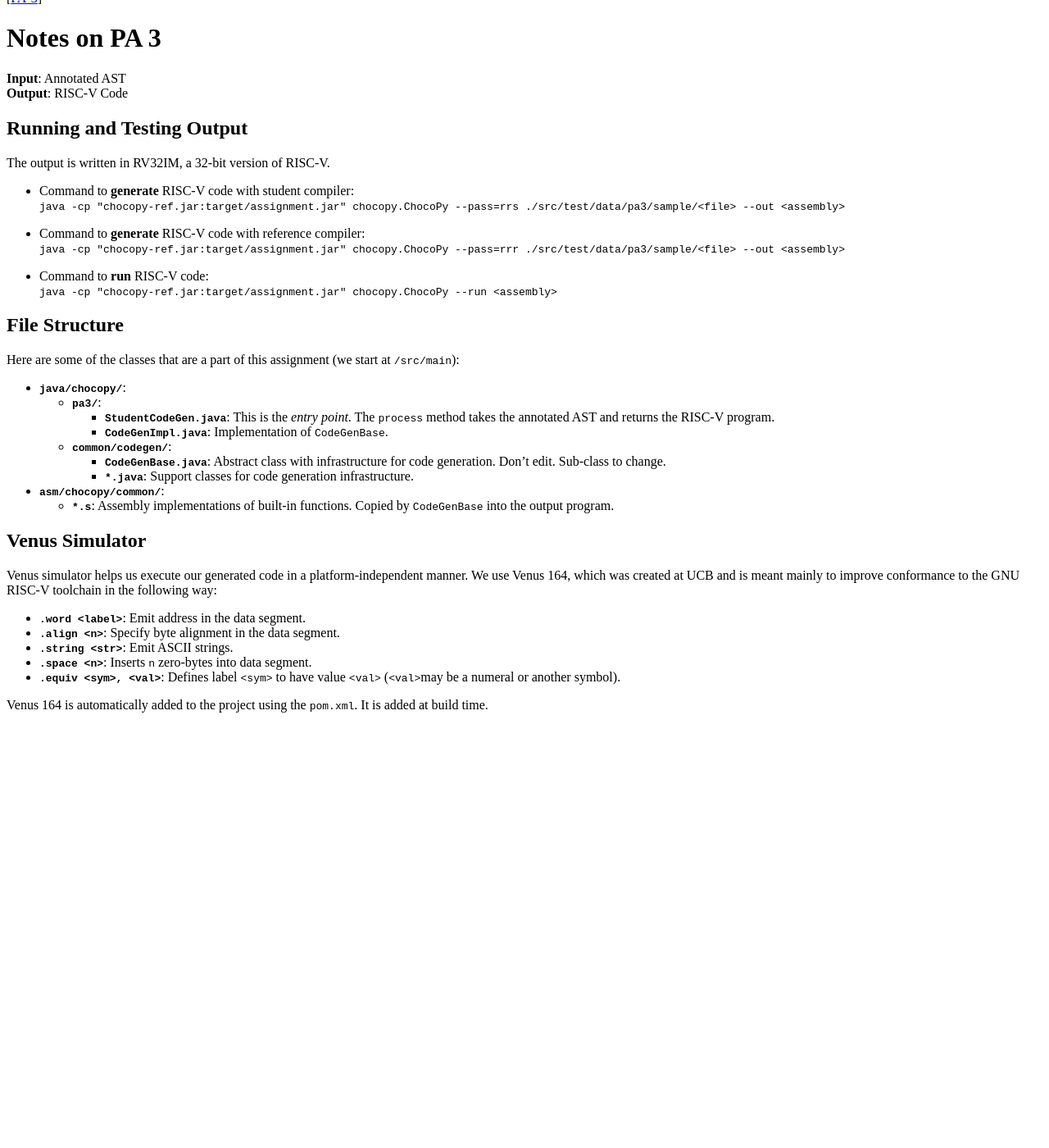
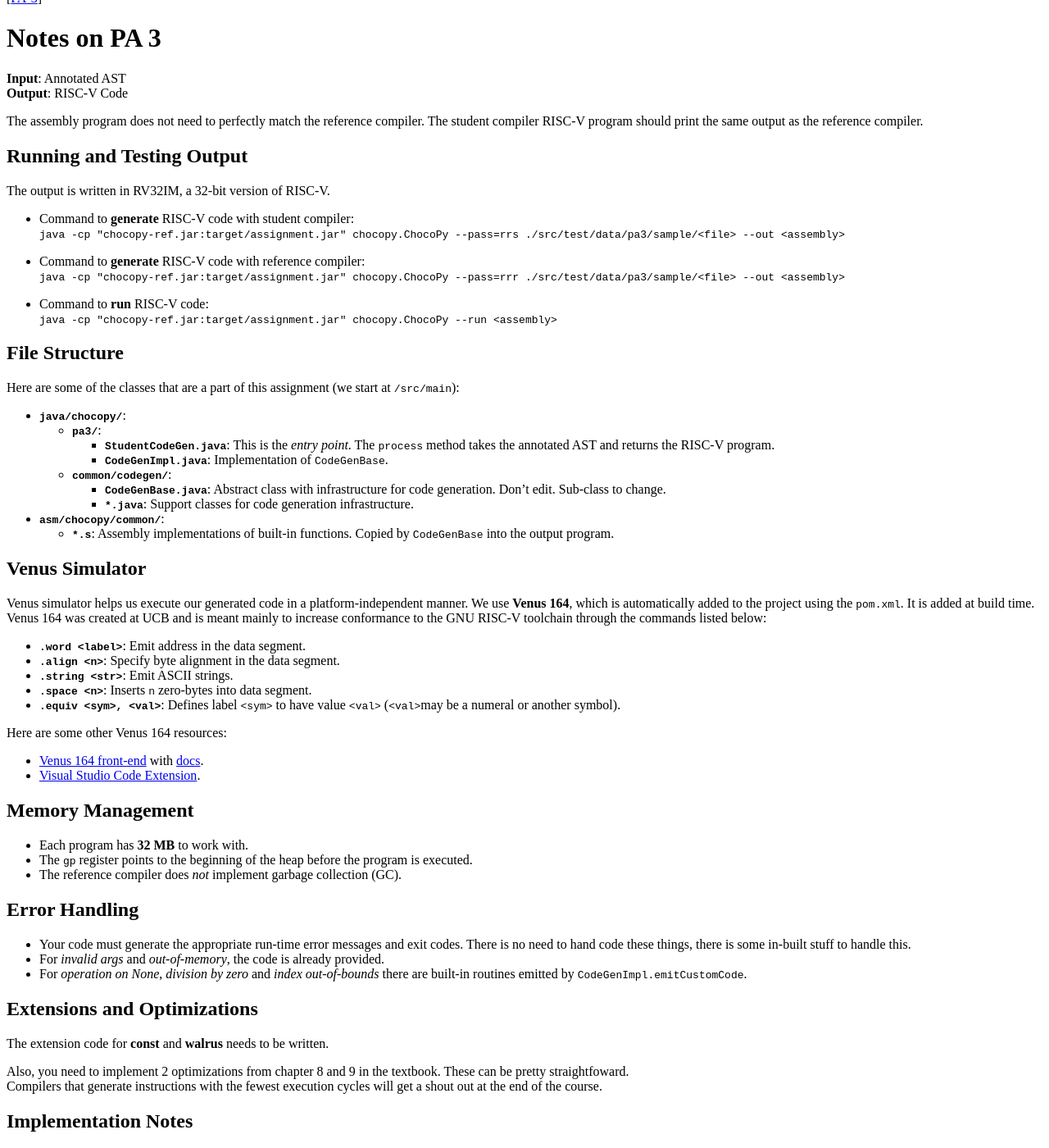
Before and after one commit to ani2796/basic-recipe-website, a Jekyll site: the page built from courses/projects/cc-pa3.md, in a window 1280 px wide and 1400 px high, scrolled down 91 px. Shown: the whole window at 82% size. Built offline with Jekyll 4.4.1, drawn with Linux system fonts in a browser that asks for light colours; our own code applies the rules of GitHub Pages for plain Markdown files; before the commit the page ends 976 px from its top, so only the background shows below that.

Commit message:
Add details for PA3 Add cryptography page

```diff
--- /dev/null
+++ b/_data/cryptography.yml
@@ -0,0 +1,4 @@
+lec8:
+  slides: /assets/pdf/cryptography/Slides 08.pdf
+  notes: /courses/notes/intro-to-security.html
+links:
--- a/courses/compiler.html
+++ b/courses/compiler.html
@@ -4,5 +4,5 @@ layout: default
 
 <h3>Compilers Project - ChocoPy</h3>
 <ul>
-    <li> <a href="/courses/projects/cc-pa3.html">Programming Assignment 3</a></li>
+    <li> <a href="{{ site.data.compiler.pa3.page }}">Programming Assignment 3</a></li>
 </ul>
--- a/courses/cryptography.html
+++ b/courses/cryptography.html
@@ -2,4 +2,7 @@
 layout: default
 ---
 
-<h3>Cryptography page holder.</h3>
+<h3>Course Material</h3>
+<ul>
+    <li>[<a href="{{ site.data.cryptography.lec8.notes }}">Notes</a>] <a href="{{ site.data.cryptography.lec8.slides }}">Introduction to Security</a></li>
+</ul>
--- a/courses/projects/cc-pa3.md
+++ b/courses/projects/cc-pa3.md
@@ -9,6 +9,8 @@ layout: default
 
 **Input**:      Annotated AST
 **Output**:     RISC-V Code
+
+The assembly program does not need to perfectly match the reference compiler. The student compiler RISC-V program should print the same output as the reference compiler.
 
 ## Running and Testing Output
 
@@ -39,11 +41,35 @@ Here are some of the classes that are a part of this assignment (we start at `/s
 
 ## Venus Simulator
 
-Venus simulator helps us execute our generated code in a platform-independent manner. We use Venus 164, which was created at UCB and is meant mainly to improve conformance to the GNU RISC-V toolchain in the following way:
+Venus simulator helps us execute our generated code in a platform-independent manner. We use **Venus 164**, which is automatically added to the project using the `pom.xml`. It is added at build time.
+Venus 164 was created at UCB and is meant mainly to increase conformance to the GNU RISC-V toolchain through the commands listed below:
 - **`.word <label>`**: Emit address in the data segment.
 - **`.align <n>`**: Specify byte alignment in the data segment.
 - **`.string <str>`**: Emit ASCII strings.
 - **`.space <n>`**: Inserts `n` zero-bytes into data segment.
 - **`.equiv <sym>, <val>`**: Defines label `<sym>` to have value `<val>` (`<val>`may be a numeral or another symbol).
 
-Venus 164 is automatically added to the project using the `pom.xml`. It is added at build time.
+Here are some other Venus 164 resources:
+- [Venus 164 front-end]({{site.data.compiler.links.venus164-front-end}}){:target="_blank"} with [docs]({{site.data.compiler.links.venus164-front-end-docs}}){:target="_blank"}.
+- [Visual Studio Code Extension]({{ site.data.compiler.links.vs-code-venus-extension }}){:target="_blank"}.
+
+## Memory Management
+
+- Each program has **32 MB** to work with.
+- The `gp` register points to the beginning of the heap before the program is executed.
+- The reference compiler does _not_ implement garbage collection (GC).
+
+## Error Handling
+
+- Your code must generate the appropriate run-time error messages and exit codes. There is no need to hand code these things, there is some in-built stuff to handle this.
+-  For _invalid args_ and _out-of-memory_, the code is already provided.
+- For _operation on None_, _division by zero_ and _index out-of-bounds_ there are built-in routines emitted by `CodeGenImpl.emitCustomCode`.
+
+## Extensions and Optimizations
+
+The extension code for **const** and **walrus** needs to be written.
+
+Also, you need to implement 2 optimizations from chapter 8 and 9 in the textbook. These can be pretty straightfoward.
+Compilers that generate instructions with the fewest execution cycles will get a shout out at the end of the course.
+
+## Implementation Notes
```
Also changed, not shown: _data/compiler.yml (+6 -1 lines), courses/notes/intro-to-security.md (added, +5 -0 lines), 11 other files.
